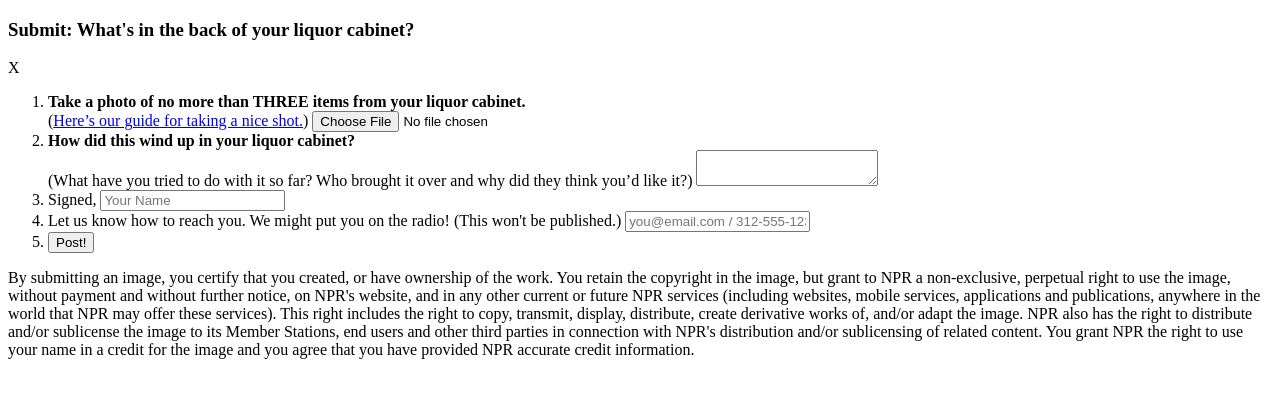
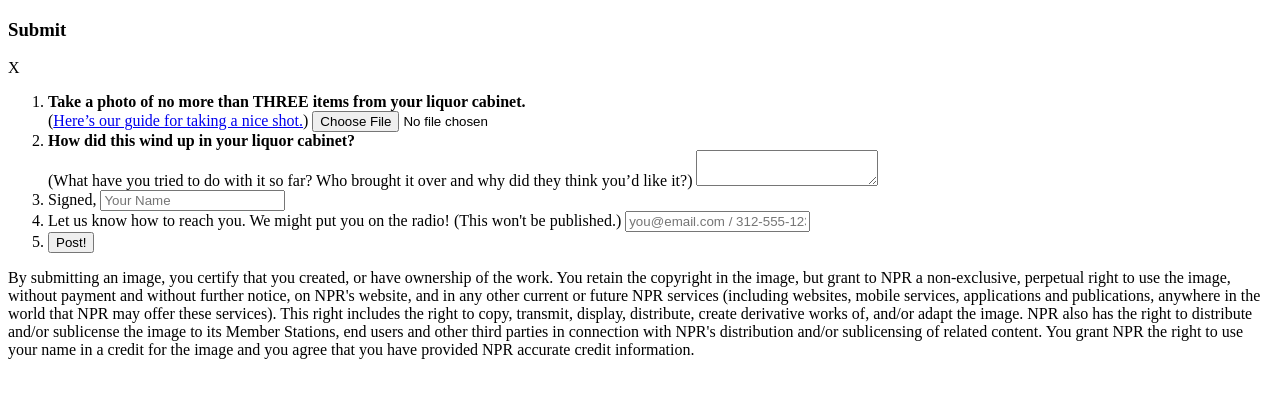
Before and after one commit to nprapps/shelf-life, a Flask app: template templates/tumblr-form.html in a window 1280 px wide. Shown: the top 398 px of the page. Run offline with Flask 2, Linux system fonts and the light colour scheme; the template is opened without the code that fills it, so the values that code supplies are empty.

Commit message:
Short form title.

```diff
--- a/templates/_form.html
+++ b/templates/_form.html
@@ -1,5 +1,5 @@
 <div class="hdr">
-    <h3><span></span>Submit: What's in the back of your liquor cabinet?</h3>
+    <h3><span></span>Submit</h3>
     <div class="close">X</div>
 </div>
 
```
